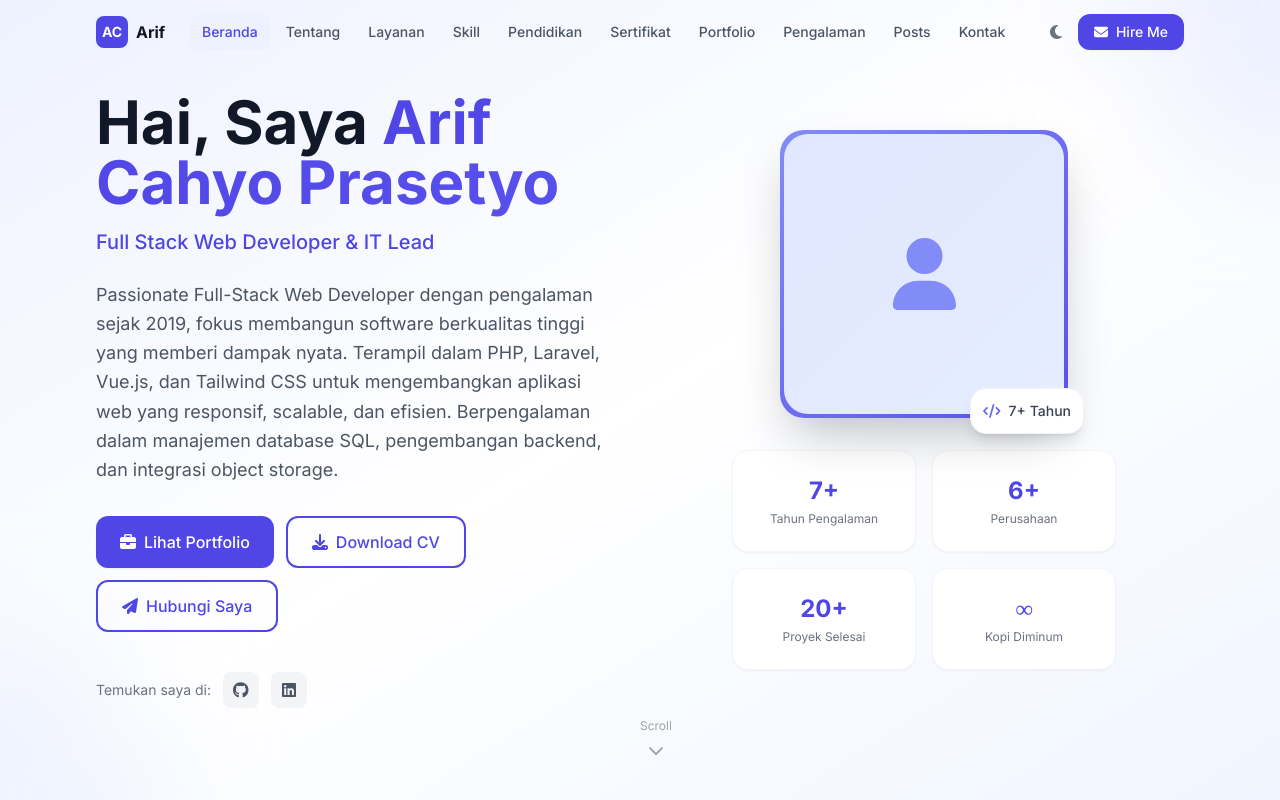
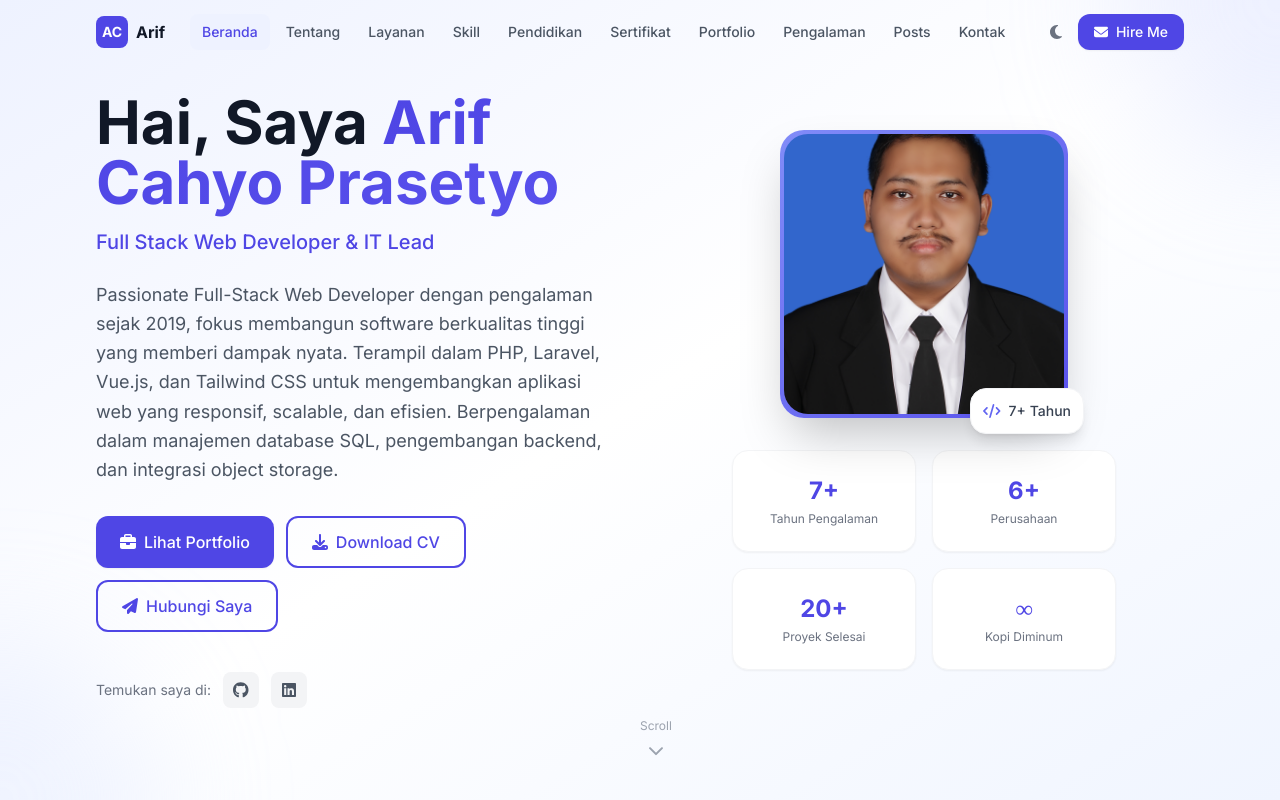
Before and after one commit to mascahyo1/self1-lp, a Nuxt app: page / in a window 1280 px wide. Shown: the top 800 px of the page. Built offline with nearby package versions, Linux system fonts and the light colour scheme.

Commit message:
fix: tampilkan foto profil dari profile.avatar
- Pindahkan assets/images/avatar.jpg → public/images/ (path JSON harus di public/)
- index.vue & tentang-saya.vue: ganti FA icon placeholder dengan <img :src='profile.avatar'>
- Fallback ke icon jika avatar kosong/null

```diff
--- a/pages/index.vue
+++ b/pages/index.vue
@@ -72,8 +72,16 @@
             <!-- Avatar -->
             <div class="relative">
               <div class="w-56 h-56 lg:w-72 lg:h-72 rounded-3xl bg-gradient-to-br from-primary-400 to-indigo-600 p-1 shadow-2xl">
-                <div class="w-full h-full rounded-3xl bg-gradient-to-br from-primary-100 to-indigo-100 dark:from-gray-800 dark:to-gray-700 flex items-center justify-center overflow-hidden">
-                  <fa icon="fa-solid fa-user" class="text-7xl text-primary-400 dark:text-primary-500" />
+                <div class="w-full h-full rounded-3xl overflow-hidden bg-gray-100 dark:bg-gray-800">
+                  <img
+                    v-if="profile.avatar"
+                    :src="profile.avatar"
+                    :alt="profile.name"
+                    class="w-full h-full object-cover"
+                  />
+                  <div v-else class="w-full h-full flex items-center justify-center">
+                    <fa icon="fa-solid fa-user" class="text-7xl text-primary-400 dark:text-primary-500" />
+                  </div>
                 </div>
               </div>
               <!-- Floating Badge -->
--- a/pages/tentang-saya.vue
+++ b/pages/tentang-saya.vue
@@ -14,8 +14,16 @@
           <div class="flex justify-center">
             <div class="relative">
               <div class="w-64 h-64 rounded-3xl bg-gradient-to-br from-primary-400 to-indigo-600 p-1 shadow-2xl">
-                <div class="w-full h-full rounded-3xl bg-gradient-to-br from-primary-50 to-indigo-100 dark:from-gray-800 dark:to-gray-700 flex items-center justify-center">
-                  <fa icon="fa-solid fa-user" class="text-8xl text-primary-400 dark:text-primary-500" />
+                <div class="w-full h-full rounded-3xl overflow-hidden bg-gray-100 dark:bg-gray-800">
+                  <img
+                    v-if="profile.avatar"
+                    :src="profile.avatar"
+                    :alt="profile.name"
+                    class="w-full h-full object-cover"
+                  />
+                  <div v-else class="w-full h-full flex items-center justify-center">
+                    <fa icon="fa-solid fa-user" class="text-8xl text-primary-400 dark:text-primary-500" />
+                  </div>
                 </div>
               </div>
               <!-- Info Cards -->
```
Also changed, not shown: public/images/avatar.jpg (added).
